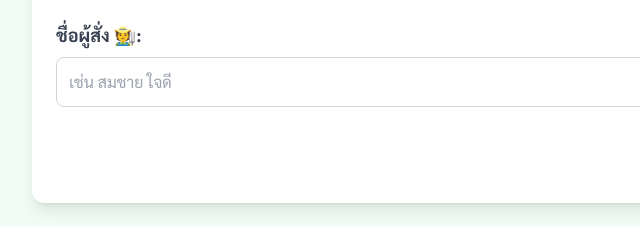
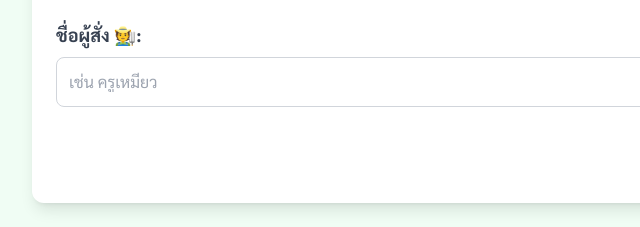
Before and after one commit to Jakkrapong008/sell, a plain HTML site: page index.html in a window 1280 px wide. Shown: the part 235-462 px from the top of the page, 160-800 px from the left. Drawn offline with nearby package versions, Linux system fonts and the light colour scheme; no server answers.

Commit message:
Update index.html

```diff
--- a/index.html
+++ b/index.html
@@ -126,7 +126,7 @@
                     <!-- Orderer Name Input -->
                     <div id="orderer-section" class="mb-6 p-0 bg-white rounded-xl fade-in" style="animation-delay: 0.2s;">
                         <label for="ordererName" class="block text-lg font-semibold text-gray-700 mb-2 text-left">ชื่อผู้สั่ง 🧑‍🌾:</label>
-                        <input type="text" id="ordererName" name="ordererName" class="w-full p-3 border border-gray-300 rounded-lg focus:ring-2 focus:ring-green-500 focus:border-transparent transition duration-150" placeholder="เช่น สมชาย ใจดี">
+                        <input type="text" id="ordererName" name="ordererName" class="w-full p-3 border border-gray-300 rounded-lg focus:ring-2 focus:ring-green-500 focus:border-transparent transition duration-150" placeholder="เช่น ครูเหมียว">
                     </div>
                     <button id="placeOrderBtn" class="btn-primary font-semibold py-3 px-6 rounded-lg shadow-md hover:shadow-lg transform hover:scale-105 transition duration-300">
                         ดำเนินการสั่งซื้อ <span class="ml-1">➡️</span>
```
